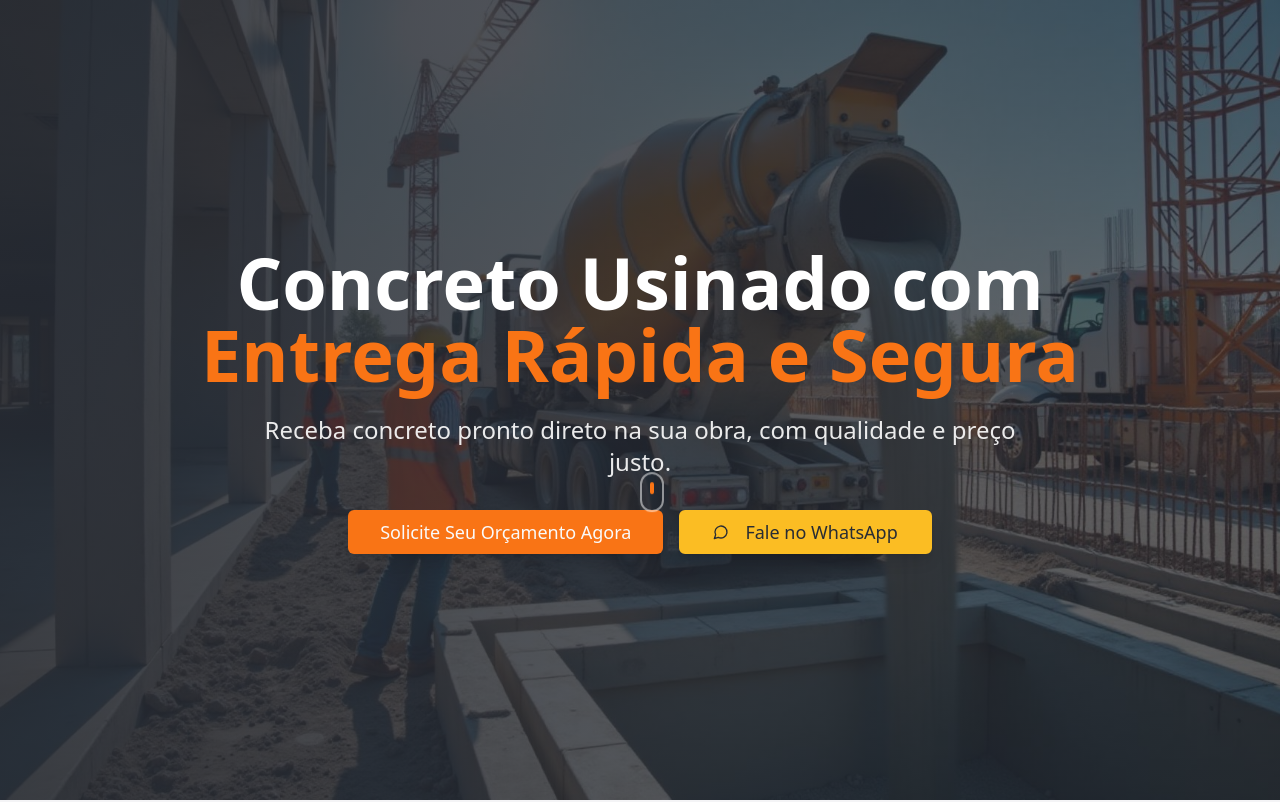
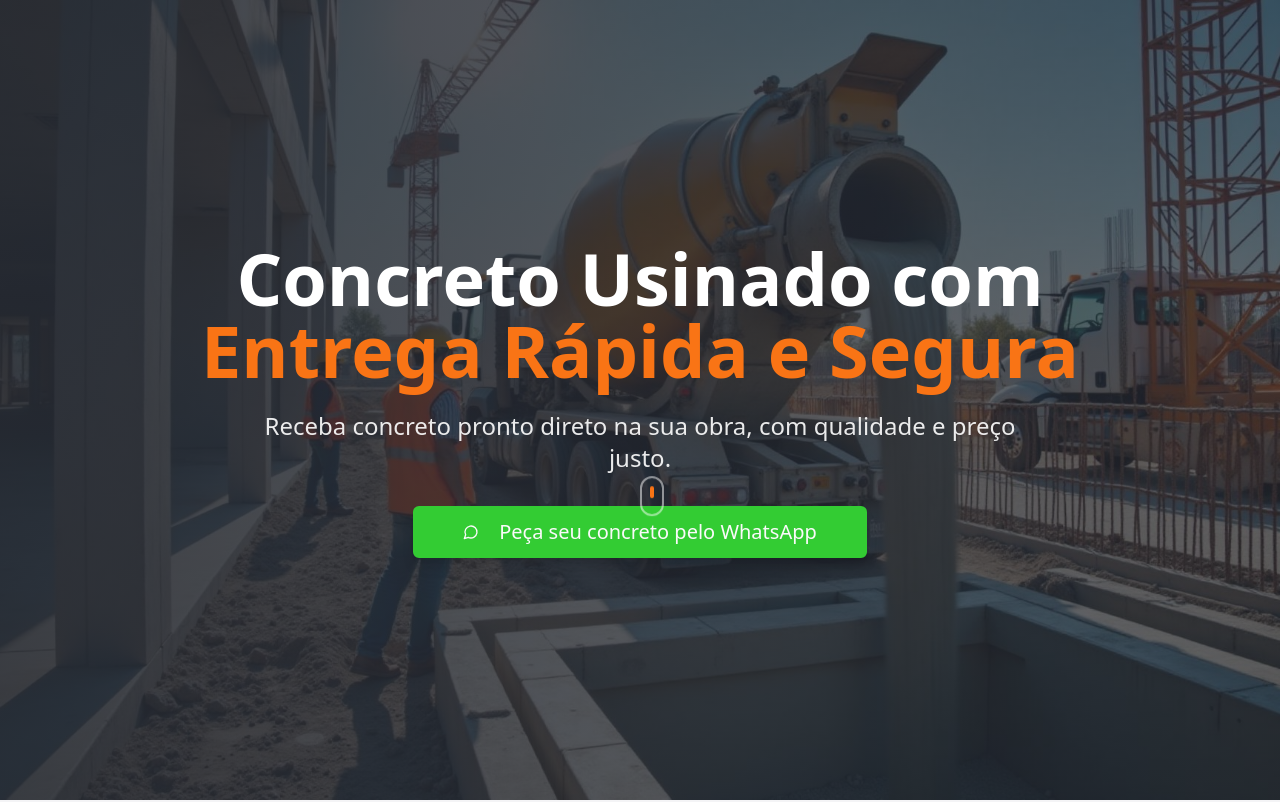
Before and after one commit to marianafelix880-cloud/concreto-forte-web, a React (Vite) app: page / in a window 1280 px wide. Shown: the top 802 px of the page. Built offline with nearby package versions, Linux system fonts and the light colour scheme.

Commit message:
Refatorar botões da Hero Section

```diff
--- a/src/components/HeroSection.tsx
+++ b/src/components/HeroSection.tsx
@@ -27,14 +27,11 @@ const HeroSection = () => {
           Receba concreto pronto direto na sua obra, com qualidade e preço justo.
         </p>
 
-        <div className="flex flex-col sm:flex-row gap-4 justify-center items-center">
-          <Button variant="cta" size="lg" className="text-lg px-8 py-4">
-            Solicite Seu Orçamento Agora
-          </Button>
-          <Button variant="whatsapp" size="lg" className="text-lg px-8 py-4" asChild>
-            <a href="https://api.whatsapp.com/send/?phone=554792568901&text=Preciso+de+consultoria+t%C3%A9cnica+para+minha+obra.&type=phone_number&app_absent=0" target="_blank" rel="noopener noreferrer">
-              <MessageCircle className="mr-2 h-5 w-5" />
-              Fale no WhatsApp
+        <div className="flex justify-center">
+          <Button variant="whatsapp" size="lg" className="text-xl px-12 py-6" asChild>
+            <a href="https://api.whatsapp.com/send/?phone=554792568901&text=Preciso+de+concreto+usinado+para+minha+obra.&type=phone_number&app_absent=0" target="_blank" rel="noopener noreferrer">
+              <MessageCircle className="mr-3 h-6 w-6" />
+              Peça seu concreto pelo WhatsApp
             </a>
           </Button>
         </div>
--- a/src/components/SolutionsSection.tsx
+++ b/src/components/SolutionsSection.tsx
@@ -65,7 +65,7 @@ const SolutionsSection = () => {
                     </li>
                   ))}
                 </ul>
-                <Button variant="outline" className="w-full">
+                <Button variant="cta" className="w-full">
                   Solicitar Orçamento
                 </Button>
               </CardContent>
--- a/src/components/ui/button.tsx
+++ b/src/components/ui/button.tsx
@@ -18,8 +18,8 @@ const buttonVariants = cva(
           "bg-secondary text-secondary-foreground hover:bg-secondary/80",
         ghost: "hover:bg-accent hover:text-accent-foreground",
         link: "text-primary underline-offset-4 hover:underline",
-        cta: "bg-construction-orange text-construction-orange-foreground hover:bg-construction-orange/90 shadow-lg hover:shadow-xl transform hover:scale-105 transition-all duration-200",
-        whatsapp: "bg-construction-yellow text-construction-yellow-foreground hover:bg-construction-yellow/90 border-2 border-construction-yellow hover:border-construction-yellow/90 shadow-lg hover:shadow-xl",
+        cta: "bg-construction-green text-construction-green-foreground hover:bg-construction-green/90 shadow-lg hover:shadow-xl transform hover:scale-105 transition-all duration-200",
+        whatsapp: "bg-construction-green text-construction-green-foreground hover:bg-construction-green/90 border-2 border-construction-green hover:border-construction-green/90 shadow-lg hover:shadow-xl",
       },
       size: {
         default: "h-10 px-4 py-2",
--- a/src/index.css
+++ b/src/index.css
@@ -41,6 +41,8 @@ All colors MUST be HSL.
     --construction-orange-foreground: 0 0% 98%;
     --construction-yellow: 43 96% 56%;
     --construction-yellow-foreground: 220 13% 18%;
+    --construction-green: 120 60% 50%;
+    --construction-green-foreground: 0 0% 98%;
     --construction-gray: 220 9% 46%;
     --construction-gray-light: 220 9% 96%;
 
--- a/tailwind.config.ts
+++ b/tailwind.config.ts
@@ -56,6 +56,8 @@ export default {
 				'construction-orange-foreground': 'hsl(var(--construction-orange-foreground))',
 				'construction-yellow': 'hsl(var(--construction-yellow))',
 				'construction-yellow-foreground': 'hsl(var(--construction-yellow-foreground))',
+				'construction-green': 'hsl(var(--construction-green))',
+				'construction-green-foreground': 'hsl(var(--construction-green-foreground))',
 				'construction-gray': 'hsl(var(--construction-gray))',
 				'construction-gray-light': 'hsl(var(--construction-gray-light))',
 				sidebar: {
```
